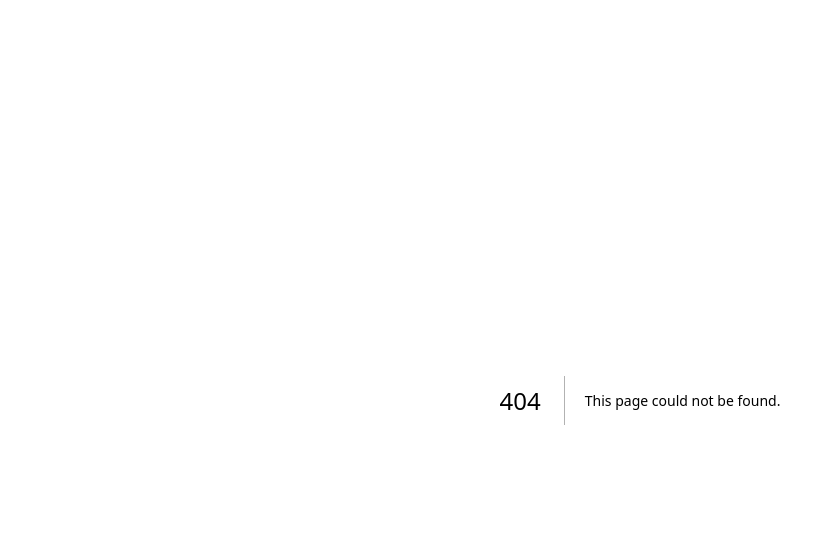
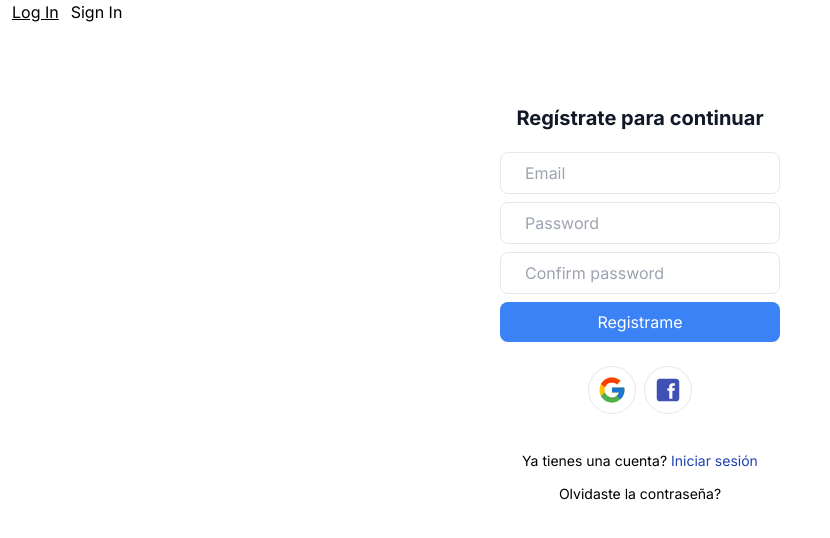
Before and after one commit to Dnnst89/Portfolio, a Next.js app: page /signin in a window 1280 px wide. Before the commit this address had no page. Shown: the top 538 px of the page, without its empty margins (0-830 px from the left). Built offline with nearby package versions, Linux system fonts and the light colour scheme.

Commit message:
Se soluciona problema de rutas

```diff
--- a/app/auth/login/page.jsx
+++ /dev/null
@@ -1,14 +0,0 @@
-'use client';
-
-import React from 'react';
-import LogIn from './logIn';
-
-const page = () => {
-    return (
-        <>
-            <LogIn />
-        </>
-    );
-};
-
-export default page;
--- a/app/auth/page.jsx
+++ /dev/null
@@ -1,32 +0,0 @@
-import React from 'react';
-import SighIn from './signin/signIn';
-import Link from 'next/link';
-
-const Register = () => {
-    return (
-        <div className="flex justify-center w-full bg-white h-screen ">
-            <div className="hover:underline p-2">
-                <Link
-                    href={{
-                        pathname: '/auth/SighIn ',
-                        query: { name: 'signin' },
-                    }}
-                >
-                    Sign In
-                </Link>
-            </div>
-            <div className="hover:underline p-2">
-                <Link
-                    href={{
-                        pathname: '/auth/login',
-                        query: { name: 'login' },
-                    }}
-                >
-                    Log In
-                </Link>
-            </div>
-        </div>
-    );
-};
-
-export default Register;
--- a/app/layout.js
+++ b/app/layout.js
@@ -1,6 +1,7 @@
 import { Providers } from '@/redux/provider';
 import './globals.css';
 import { Inter } from 'next/font/google';
+import Navbar from '@/components/Navbar';
 
 const inter = Inter({ subsets: ['latin'] });
 
@@ -13,8 +14,10 @@ export default function RootLayout({ children }) {
     return (
         <html lang="en">
             <body className={inter.className}>
-                {' '}
-                <Providers>{children}</Providers>
+                <Providers>
+                    <Navbar />
+                    {children}
+                </Providers>
             </body>
         </html>
     );
--- a/app/layouts/MainLayout.jsx
+++ /dev/null
@@ -1,22 +0,0 @@
-'use client';
-/* En esta seccion se renderiza el contenido de la
-    pagina principal
-*/
-
-import RegisterMenu from './includes/RegisterMenu';
-//El children enruta los componentes hijos
-const mainLayout = ({ children }) => {
-    return (
-        <>
-            <div>
-                <div>
-                    <RegisterMenu />
-                </div>
-                {/* se agregan los componentes hijos */}
-                <div>{children}</div>
-            </div>
-        </>
-    );
-};
-
-export default mainLayout;
--- a/app/layouts/includes/Hero.jsx
+++ /dev/null
@@ -1,6 +0,0 @@
-'use client';
-const Hero = () => {
-    return <div>Hero</div>;
-};
-
-export default Hero;
--- a/app/layouts/includes/RegisterMenu.jsx
+++ /dev/null
@@ -1,13 +0,0 @@
-import Register from '@/app/auth/page';
-import Link from 'next/link';
-
-const RegisterMenu = () => {
-    return (
-        <>
-            <div className=" p-5">
-                <Register />
-            </div>
-        </>
-    );
-};
-export default RegisterMenu;
--- a/app/auth/signin/signIn.jsx
+++ b/app/login/page.jsx
@@ -1,22 +1,14 @@
 'use client';
+
 import Link from 'next/link';
-import { logIn, logOut } from '../../../redux/features/auth-slice';
-import { useSelector, useDispatch } from 'react-redux';
 
-const SighIn = () => {
-    const { isAuth, isModerator, uid } = useSelector(
-        (state) => state.auth.value
-    );
-
-    const dispatch = useDispatch();
-
-    console.log(uid);
+const LogIn = () => {
     return (
         <>
             <div className="max-w-[280px] mx-auto">
                 <div className="flex flex-col items-center mt-[10vh]">
                     <h2 className="mb-5 text-gray-900 font-bold text-xl">
-                        Regístrate para continuar
+                        Ingresar
                     </h2>
 
                     <form>
@@ -36,11 +28,8 @@ const SighIn = () => {
                             placeholder="Confirm password"
                         />
                         <button className="bg-blue-500 hover:bg-blue-300 text-white text-base rounded-lg py-2 px-5 transition-colors w-full text-[19px]">
-                            Registrarse
+                            Ingresar
                         </button>
-                        <div className=" flex py-2 my-2 justify-center">
-                            O continúa con:
-                        </div>
                         <div className="py-5 flex justify-center ">
                             <button className=" border border-gray-200 rounded-[50%] p-2 m-1 hover:bg-blue-100">
                                 <svg
@@ -86,19 +75,6 @@ const SighIn = () => {
                             </button>
                         </div>
                     </form>
-                    <p className="text-center mt-3 text-[14px]">
-                        Ya tienes una cuenta?{' '}
-                        <span className="text-blue-700 hover:underline cursor-pointer ">
-                            <Link
-                                href={{
-                                    pathname: '/auth',
-                                    query: { name: 'login' },
-                                }}
-                            >
-                                Iniciar sesión
-                            </Link>
-                        </span>
-                    </p>
                     <p className="text-center mt-3 text-[14px] hover:underline cursor-pointer">
                         <Link href="/">Olvidaste la contraseña?</Link>
                     </p>
@@ -108,4 +84,4 @@ const SighIn = () => {
     );
 };
 
-export default SighIn;
+export default LogIn;
--- a/app/page.js
+++ b/app/page.js
@@ -1,10 +1,3 @@
-/*
-    Este será el archivo principal que va a
-    mostrar el contenido.
-
-*/
-
-import MainLayout from './layouts/MainLayout';
 export default function Home({ children }) {
-    return <MainLayout>{children}</MainLayout>;
+    return <>{children}</>;
 }
--- a/app/auth/login/logIn.jsx
+++ b/app/signin/page.jsx
@@ -2,13 +2,13 @@
 
 import Link from 'next/link';
 
-const LogIn = () => {
+const SignIn = () => {
     return (
         <>
             <div className="max-w-[280px] mx-auto">
                 <div className="flex flex-col items-center mt-[10vh]">
                     <h2 className="mb-5 text-gray-900 font-bold text-xl">
-                        Ingresa con tu cuenta
+                        Regístrate para continuar
                     </h2>
 
                     <form>
@@ -28,7 +28,7 @@ const LogIn = () => {
                             placeholder="Confirm password"
                         />
                         <button className="bg-blue-500 hover:bg-blue-300 text-white text-base rounded-lg py-2 px-5 transition-colors w-full text-[19px]">
-                            Ingresar
+                            Registrame
                         </button>
                         <div className="py-5 flex justify-center ">
                             <button className=" border border-gray-200 rounded-[50%] p-2 m-1 hover:bg-blue-100">
@@ -75,8 +75,15 @@ const LogIn = () => {
                             </button>
                         </div>
                     </form>
+                    <p className="text-center mt-3 text-[14px]">
+                        Ya tienes una cuenta?
+                        <span className="hover:underline   cursor-pointer text-blue-800">
+                            {' '}
+                            <Link href="/login">Iniciar sesión</Link>
+                        </span>
+                    </p>
                     <p className="text-center mt-3 text-[14px] hover:underline cursor-pointer">
-                        <Link href="/">Olvidaste la contraseña?</Link>
+                        <Link href="/login">Olvidaste la contraseña?</Link>
                     </p>
                 </div>
             </div>
@@ -84,4 +91,4 @@ const LogIn = () => {
     );
 };
 
-export default LogIn;
+export default SignIn;
--- /dev/null
+++ b/components/Navbar.jsx
@@ -0,0 +1,20 @@
+import Link from 'next/link';
+
+const Navbar = () => {
+    return (
+        <>
+            <nav>
+                <ul>
+                    <Link className="hover:underline p-3" href="/login">
+                        Log In
+                    </Link>
+                    <Link className="hover:underline" href="/signin">
+                        Sign In
+                    </Link>
+                </ul>
+            </nav>
+        </>
+    );
+};
+
+export default Navbar;
```
